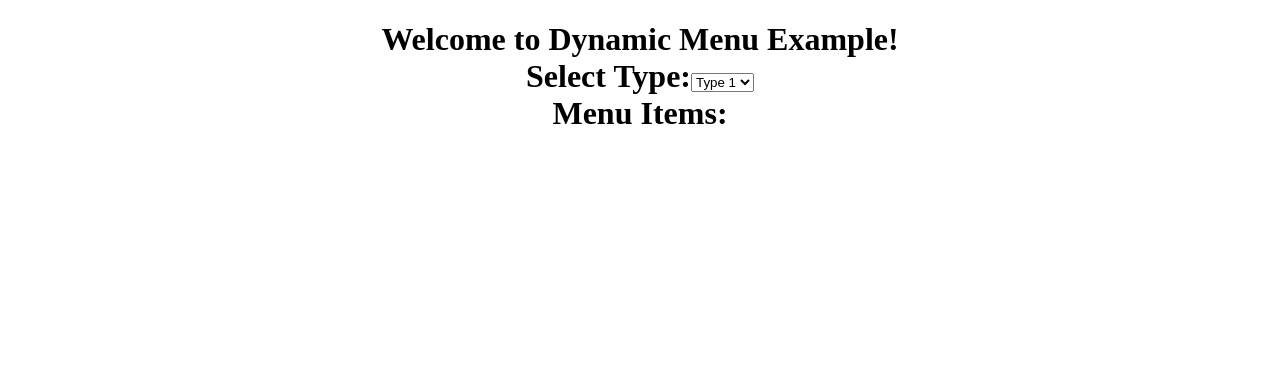
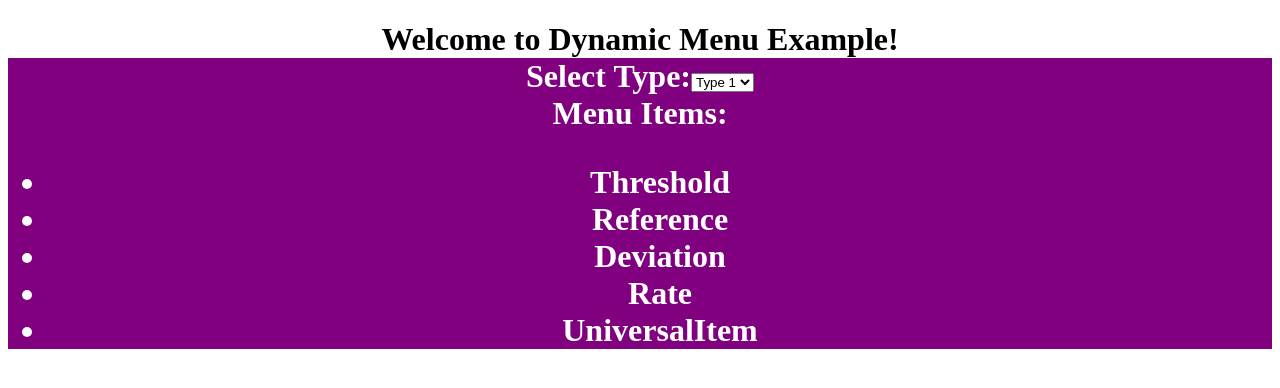
Before and after one commit to PennyTrain/typescriptpractice, an Angular app in the folder dynamic-menu/: page / in a window 1280 px wide. Shown: the top 388 px of the page. Built offline with nearby package versions, Linux system fonts and the light colour scheme.

Commit message:
add basic css, fix passing error, and figure out universal menu items

```diff
--- a/dynamic-menu/src/app/menu-items.ts
+++ b/dynamic-menu/src/app/menu-items.ts
@@ -1,10 +1,11 @@
 export const menuItems = [
-    { name: 'Threshold', types: [1, 2] },
-    { name: 'Reference', types: [1, 3] },
-    { name: 'Deviation', types: [1, 4] },
-    { name: 'Rate', types: [1, 5] },
-    { name: 'FilterTimeConstant', types: [2, 6] },
-    { name: 'Shelve', types: [2, 7] },
-    { name: 'ShelveTime', types: [3, 8] },
-    { name: 'MaxShelveTime', types: [3, 9] }
-  ];
+  { name: 'Threshold', types: [1, 2], inputType: 'number', min: 0, max: 100 },
+  { name: 'Reference', types: [1, 3], inputType: 'text' },
+  { name: 'Deviation', types: [1, 4], inputType: 'number', min: 0, max: 50 },
+  { name: 'Rate', types: [1, 5], inputType: 'number', min: 1, max: 10, unit: 'seconds' },
+  { name: 'FilterTimeConstant', types: [2, 6], inputType: 'number', min: 0, max: 20 },
+  { name: 'Shelve', types: [2, 7], inputType: 'text' },
+  { name: 'ShelveTime', types: [3, 8], inputType: 'number', min: 0, max: 60 },
+  { name: 'MaxShelveTime', types: [3, 9], inputType: 'number', min: 0, max: 120 },
+  { name: 'UniversalItem', types: [0], inputType: 'text' }
+];
--- a/dynamic-menu/src/app/menu/menu.component.css
+++ b/dynamic-menu/src/app/menu/menu.component.css
@@ -0,0 +1,4 @@
+div {
+ background-color: purple;
+ color: white;
+}
--- a/dynamic-menu/src/app/menu/menu.component.ts
+++ b/dynamic-menu/src/app/menu/menu.component.ts
@@ -25,13 +25,14 @@ export class MenuComponent {
   }
 
   updateMenuItems() {
-    const selectedTypeId = parseInt(this.selectedType.split(' '), 10);
+    const selectedTypeId = parseInt(this.selectedType.split(' ')[1], 10);
     console.log('Updating menu items for type:', this.selectedType);
     this.menuItems.forEach(item => {
-      item.visible = item.types.includes(selectedTypeId);
+      item.visible = item.types.includes(selectedTypeId) || item.types.includes(0);
       console.log(`Item: ${item.name}, Visible: ${item.visible}`);
     });
   }
+
 
   onTypeChange(event: Event) {
     this.selectedType = (event.target as HTMLSelectElement).value;
```
